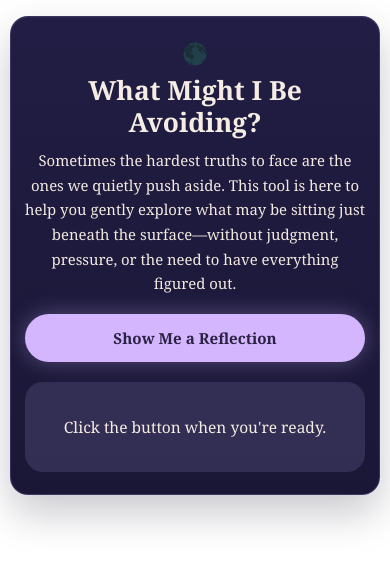
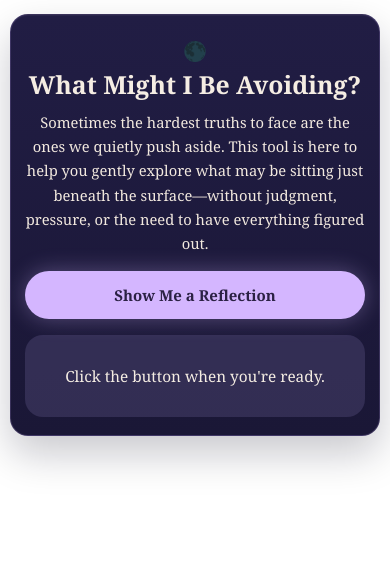
Before and after one commit to heartlighthaven/What-Might-I-be-Avoiding-Tool, a plain HTML site: page index.html in a window 390 px wide. Drawn offline with Linux system fonts and the light colour scheme.

Commit message:
Update style.css

```diff
--- a/style.css
+++ b/style.css
@@ -1,6 +1,6 @@
 body {
   margin: 0;
-  padding: 28px 18px;
+  padding: 24px 18px 8px;
   font-family: Georgia, serif;
   background: transparent;
   color: #f5ede3;
@@ -14,7 +14,7 @@ body {
 .shadow-tool {
   max-width: 820px;
   margin: 0 auto;
-  padding: 34px 26px;
+  padding: 30px 26px 24px;
   border-radius: 24px;
   background: linear-gradient(180deg, #211d44 0%, #1a1736 100%);
   border: 1px solid rgba(204, 170, 255, 0.18);
@@ -25,34 +25,34 @@ body {
 }
 
 .icon {
-  font-size: 1.6rem;
-  margin-bottom: 10px;
+  font-size: 1.5rem;
+  margin-bottom: 8px;
 }
 
 .shadow-tool h2 {
-  margin: 0 0 14px;
-  font-size: 2.35rem;
+  margin: 0 0 12px;
+  font-size: 2.2rem;
   line-height: 1.15;
   color: #f5ede3;
 }
 
 .tool-intro {
   max-width: 700px;
-  margin: 0 auto 24px;
-  font-size: 1.02rem;
-  line-height: 1.8;
+  margin: 0 auto 20px;
+  font-size: 1rem;
+  line-height: 1.75;
   color: #f2e9df;
 }
 
 #avoidanceButton {
   display: inline-block;
-  margin: 0 auto 24px;
-  padding: 15px 28px;
+  margin: 0 auto 22px;
+  padding: 14px 28px;
   border: none;
   border-radius: 999px;
   background: #d4b6ff;
   color: #2b2144;
-  font-size: 1.02rem;
+  font-size: 1rem;
   font-weight: 700;
   font-family: Georgia, serif;
   cursor: pointer;
@@ -68,13 +68,13 @@ body {
 .prompt-box {
   max-width: 760px;
   margin: 0 auto;
-  padding: 26px 22px;
-  min-height: 110px;
+  padding: 22px 20px;
+  min-height: 92px;
   border-radius: 20px;
   background: rgba(96, 88, 134, 0.35);
   color: #f5ede3;
-  font-size: 1.12rem;
-  line-height: 1.65;
+  font-size: 1.06rem;
+  line-height: 1.6;
   display: flex;
   align-items: center;
   justify-content: center;
@@ -84,46 +84,46 @@ body {
 /* Tablet */
 @media (max-width: 768px) {
   body {
-    padding: 20px 12px;
+    padding: 18px 12px 6px;
   }
 
   .shadow-tool {
     max-width: 100%;
-    padding: 28px 18px;
+    padding: 26px 18px 20px;
     border-radius: 20px;
   }
 
   .icon {
-    font-size: 1.45rem;
+    font-size: 1.35rem;
     margin-bottom: 8px;
   }
 
   .shadow-tool h2 {
-    font-size: 1.95rem;
+    font-size: 1.9rem;
     line-height: 1.2;
-    margin-bottom: 12px;
+    margin-bottom: 10px;
   }
 
   .tool-intro {
-    font-size: 0.98rem;
+    font-size: 0.96rem;
     line-height: 1.7;
-    margin-bottom: 20px;
+    margin-bottom: 18px;
   }
 
   #avoidanceButton {
     width: 100%;
     max-width: 100%;
     padding: 15px 18px;
-    font-size: 1rem;
-    margin-bottom: 20px;
+    font-size: 0.98rem;
+    margin-bottom: 18px;
   }
 
   .prompt-box {
     max-width: 100%;
-    padding: 22px 18px;
-    min-height: 100px;
-    font-size: 1.02rem;
-    line-height: 1.6;
+    padding: 20px 16px;
+    min-height: 88px;
+    font-size: 1rem;
+    line-height: 1.55;
     border-radius: 18px;
   }
 }
@@ -131,39 +131,41 @@ body {
 /* Mobile */
 @media (max-width: 480px) {
   body {
-    padding: 16px 10px;
+    padding: 14px 10px 4px;
   }
 
   .shadow-tool {
-    padding: 22px 14px;
+    padding: 22px 14px 18px;
     border-radius: 18px;
   }
 
   .icon {
-    font-size: 1.3rem;
+    font-size: 1.2rem;
+    margin-bottom: 6px;
   }
 
   .shadow-tool h2 {
-    font-size: 1.65rem;
+    font-size: 1.55rem;
     line-height: 1.2;
     margin-bottom: 10px;
   }
 
   .tool-intro {
-    font-size: 0.93rem;
+    font-size: 0.92rem;
     line-height: 1.65;
-    margin-bottom: 18px;
+    margin-bottom: 16px;
   }
 
   #avoidanceButton {
     padding: 14px 16px;
-    font-size: 0.95rem;
+    font-size: 0.94rem;
+    margin-bottom: 16px;
   }
 
   .prompt-box {
     padding: 18px 14px;
-    min-height: 90px;
-    font-size: 0.97rem;
-    line-height: 1.55;
+    min-height: 82px;
+    font-size: 0.96rem;
+    line-height: 1.5;
   }
 }
```
